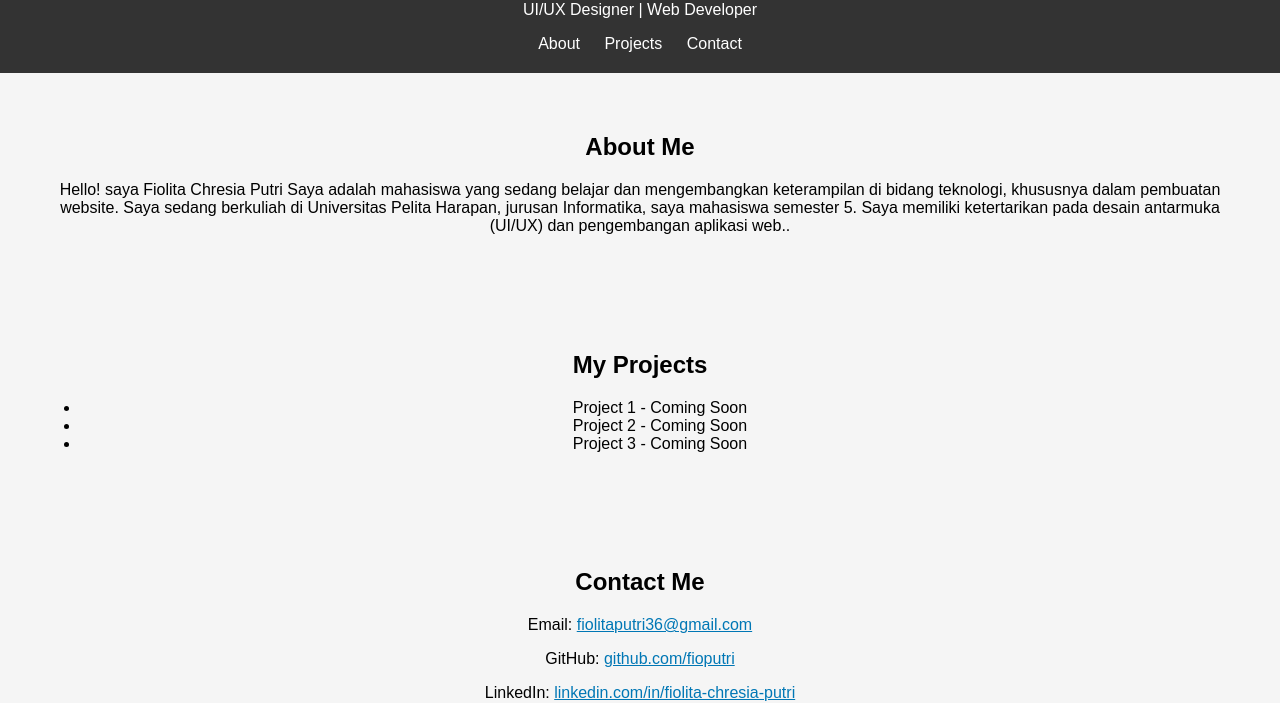
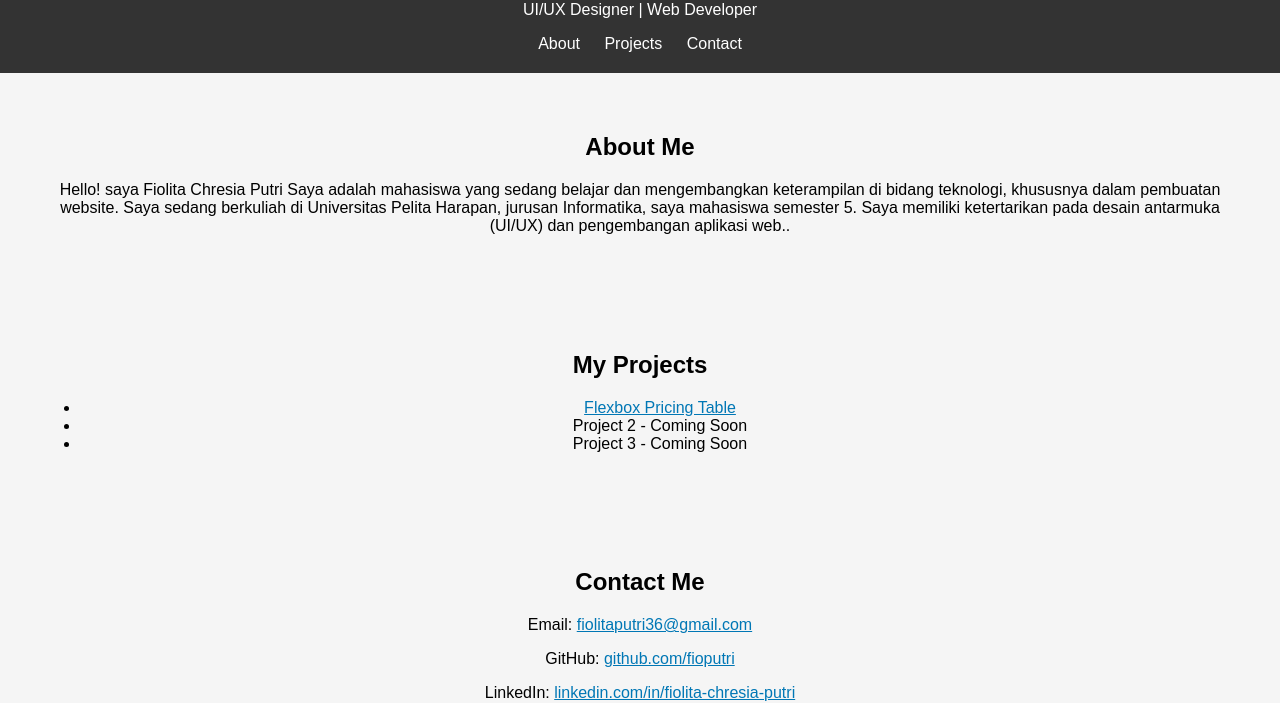
Before and after one commit to fioputri/fioputri.github.io-Portofolio, a plain HTML site: page index.html in a window 1280 px wide. Shown: the part 99-802 px from the top of the page. Drawn offline with Linux system fonts and the light colour scheme.

Commit message:
Update index.html

```diff
--- a/index.html
+++ b/index.html
@@ -63,7 +63,7 @@
   <section id="projects">
     <h2>My Projects</h2>
     <ul>
-      <li>Project 1 - Coming Soon</li>
+      <li><a href="https://fioputri.github.io/exercise-flexbox/" target="_blank">Flexbox Pricing Table</a></li>
       <li>Project 2 - Coming Soon</li>
       <li>Project 3 - Coming Soon</li>
     </ul>
```
